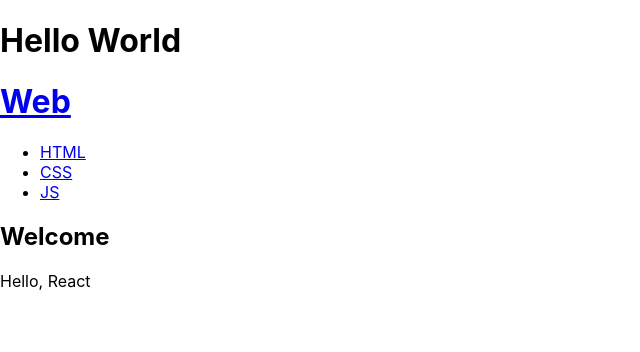
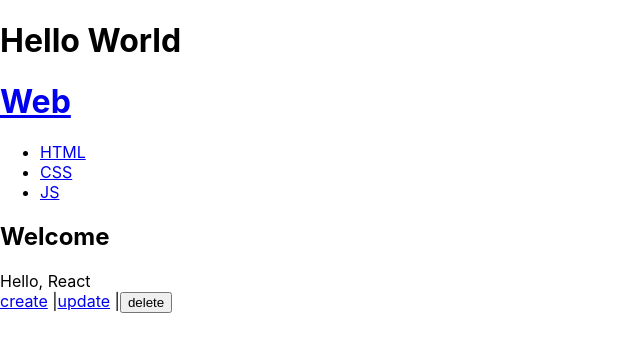
Before and after one commit to kojh0111/React-practice, a React (Create React App) app: page / in a window 1280 px wide. Shown: the top 352 px of the page, without its empty margins (0-640 px from the left). Built offline with nearby package versions, Linux system fonts and the light colour scheme; the HTML template or start-up script is replaced by a standard one.

Commit message:
create, update, delete 구현 준비

```diff
--- a/src/App.js
+++ b/src/App.js
@@ -1,4 +1,5 @@
 import { useState } from "react";
+import Control from "./components/Control";
 import Header from "./components/Header";
 import Nav from "./components/Nav";
 import Read from "./components/Read";
@@ -23,7 +24,9 @@ function App() {
     setMode("READ")
     setId(id)
   }
-
+  const onChangeModeControl = _mode => {
+    setMode(_mode);
+  }
   if (mode === "WELCOME") {
     title = "Welcome"
     desc = "React"
@@ -34,7 +37,7 @@ function App() {
         desc = data[i].desc
       }
     }
-  }
+  } else if (mode === 'CREATE') { } else if (mode === 'UPDATE') { }
 
   return (
     <div className="App">
@@ -42,6 +45,7 @@ function App() {
       <Header onChangeMode={onChangeModeHeader} />
       <Nav onChangeMode={onChangeModeNav} data={data} />
       <Read title={title} desc={desc} />
+      <Control onChangeMode={onChangeModeControl} />
     </div>
   );
 }
--- /dev/null
+++ b/src/components/Control.js
@@ -0,0 +1,15 @@
+const Control = ({ onChangeMode }) => {
+    const clickHandler = e => {
+        e.preventDefault()
+        onChangeMode()
+    }
+    return (
+        <div>
+            <a href="/create" data-mode="create" onClick={clickHandler}>create</a> |
+            <a href="/update" data-mode="update" onClick={clickHandler}>update</a> |
+            <input type="button" value="delete" data-mode="delete" onClick={clickHandler}></input>
+        </div>
+    )
+}
+
+export default Control;
```
